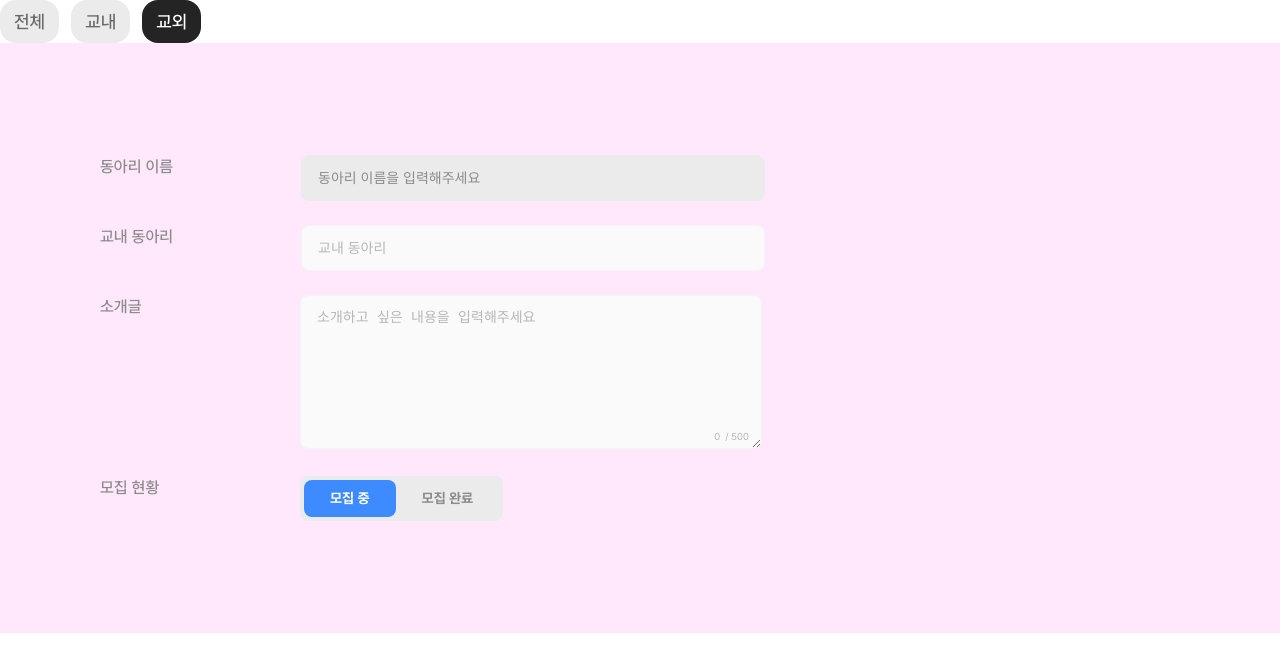
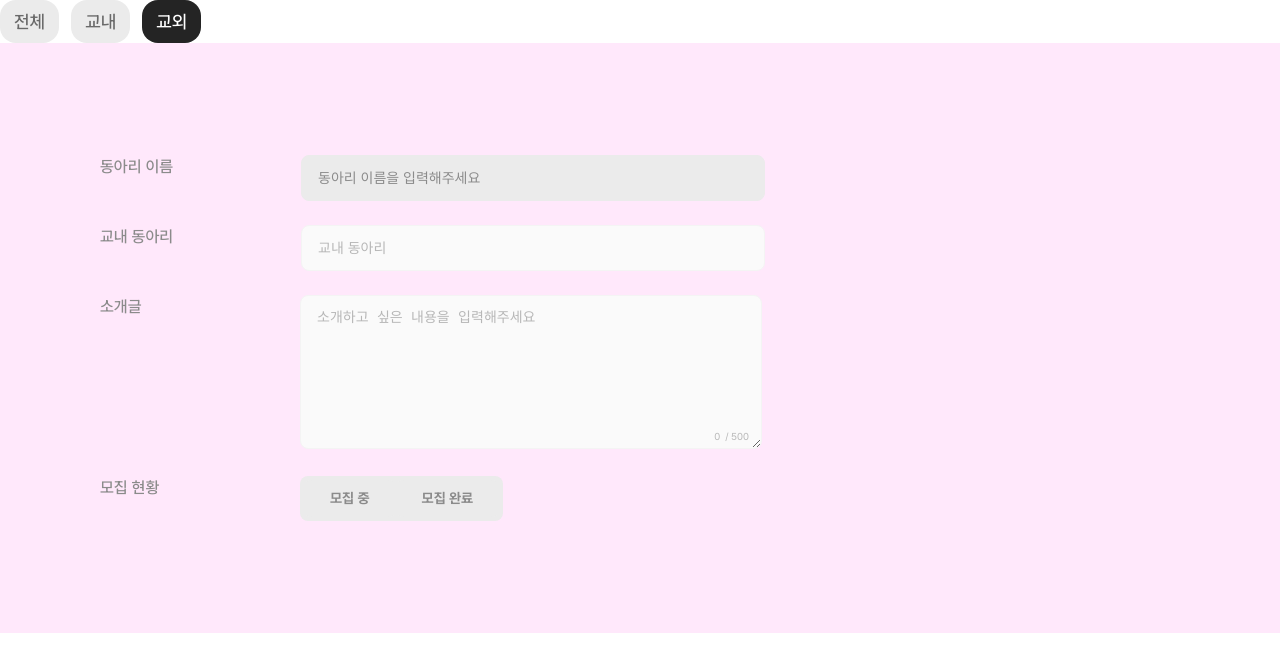
Before and after one commit to dong-ariari/frontend, a React (Vite) app: page /offcampus in a window 1280 px wide. Shown: the top 672 px of the page. Built offline with nearby package versions, Linux system fonts and the light colour scheme.

Commit message:
fix: active 속성 error 해결

```diff
--- a/src/components/toggleBtn/toggleBtn.jsx
+++ b/src/components/toggleBtn/toggleBtn.jsx
@@ -23,10 +23,10 @@ const ToggleBtn = ({ title, btnContent1, btnContent2, onToggle }) => {
       <S.Title>{title}</S.Title>
       <S.BtnContainer>
         <S.BtnSection>
-          <S.Btn onClick={handleBtn1Click} active={isSelected}>
+          <S.Btn onClick={handleBtn1Click} $active={isSelected}>
             {btnContent1}
           </S.Btn>
-          <S.Btn onClick={handleBtn2Click} active={!isSelected}>
+          <S.Btn onClick={handleBtn2Click} $active={!isSelected}>
             {btnContent2}
           </S.Btn>
         </S.BtnSection>
```
